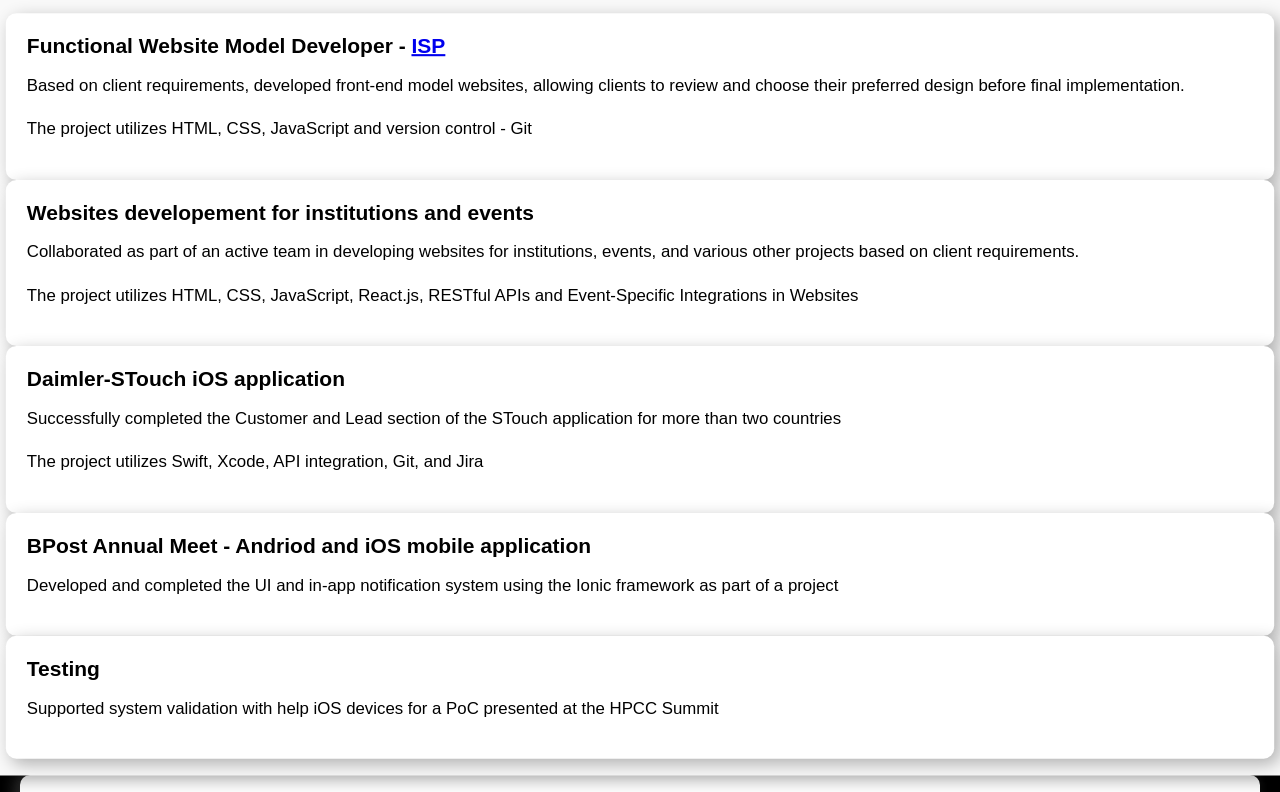
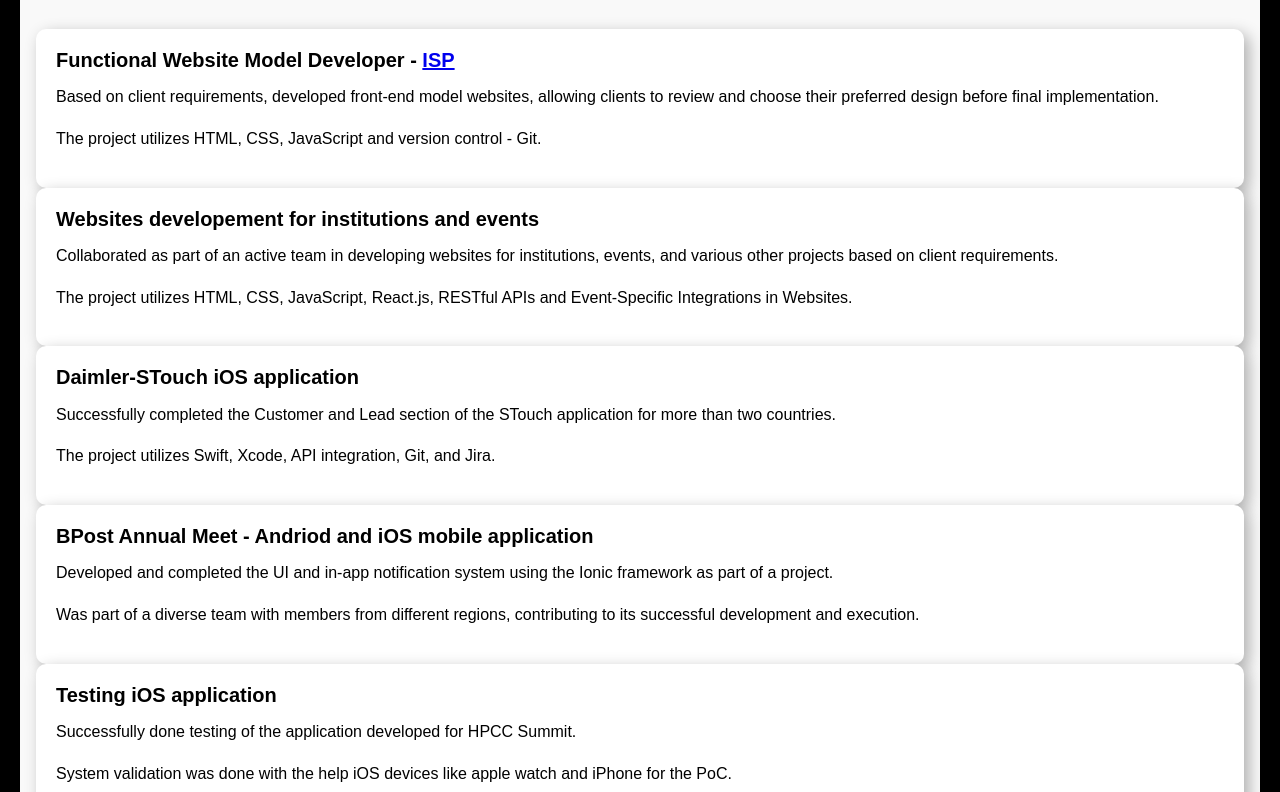
Before and after one commit to Sree-lekshmy/Portfolio, a plain HTML site: page bio.html in a window 1280 px wide. Shown: the part 1980-2772 px from the top of the page. Drawn offline with Linux system fonts and the light colour scheme.

Commit message:
Minor Text corrections

```diff
--- a/bio.html
+++ b/bio.html
@@ -68,18 +68,18 @@
             </div>
             <div class="card">
                 <h4>6th Rank - Master of Technology</h4>
-                <p>Achieved Master of Technology in Computer and Information Science from Cochin University of Science and Technology and secured a campus placement at Infosys</p>
+                <p>Achieved Master of Technology in Computer and Information Science from Cochin University of Science and Technology and secured a campus placement at Infosys.</p>
             </div>
             <div class="card">
                 <h4>Published work in the IJERCSE</h4>
-                <p>Presented my research at the International Conference organized by NIER-India, and my findings received recognition</p>
+                <p>Presented my research at the International Conference organized by NIER-India, and my findings received recognition.</p>
             </div>
                 <div class="card">
                 <h4>Published review paper in the IJCA</h4>
-                <p>Authored a review paper showcasing my commitment to contributing valuable insights to the academic community</p>
+                <p>Authored a review paper showcasing my commitment to contributing valuable insights to the academic community.</p>
             </div>
             <div class="card">
-                <h4>NCC, youth wing of the Indian Armed Forces - Certifcates C,B,A</h4>
+                <h4>NCC, youth wing of the Indian Armed Forces - Certifcates C,B,A.</h4>
                 <p>Participated in over five training camps, engaging in activities such as firing competitions, obstacle courses, and parasailing.</p>
             </div>
 
@@ -90,26 +90,29 @@
             <div class="card">
                 <h4>Functional Website Model Developer - <a href = "https://immigrationsp.co.uk/" target ="_blank">ISP</a></h4>
                 <p>Based on client requirements, developed front-end model websites, allowing clients to review and choose their preferred design before final implementation.</p>
-                <p>The project utilizes HTML, CSS, JavaScript and version control - Git</p>
+                <p>The project utilizes HTML, CSS, JavaScript and version control - Git.</p>
             </div>
 
             <div class="card">
                 <h4>Websites developement for institutions and events</h4>
                 <p>Collaborated as part of an active team in developing websites for institutions, events, and various other projects based on client requirements.</p>
-                <p>The project utilizes HTML, CSS, JavaScript, React.js, RESTful APIs and Event-Specific Integrations in Websites</p>
+                <p>The project utilizes HTML, CSS, JavaScript, React.js, RESTful APIs and Event-Specific Integrations in Websites.</p>
             </div>
             <div class="card">
                 <h4>Daimler-STouch iOS application</h4>
-                <p>Successfully completed the Customer and Lead section of the STouch application for more than two countries</p>
-                <p>The project utilizes Swift, Xcode, API integration, Git, and Jira</p>
+                <p>Successfully completed the Customer and Lead section of the STouch application for more than two countries.</p>
+                <p>The project utilizes Swift, Xcode, API integration, Git, and Jira.</p>
             </div>
                 <div class="card">
                 <h4>BPost Annual Meet - Andriod and iOS mobile application</h4>
-                <p>Developed and completed the UI and in-app notification system using the Ionic framework as part of a project</p>
+                <p>Developed and completed the UI and in-app notification system using the Ionic framework as part of a project.</p>
+                <p>Was part of a diverse team with members from different regions, contributing to its successful development
+                    and execution.</p>
             </div>
             <div class="card">
-                <h4>Testing</h4>
-                <p>Supported system validation with help iOS devices for a PoC presented at the HPCC Summit</p>
+                <h4>Testing iOS application</h4>
+                <p>Successfully done testing of the application developed for HPCC Summit.</p>
+                <p>System validation was done with the help iOS devices like apple watch and iPhone for the PoC.</p>
             </div>
 
         </section>
--- a/resources/styles.css
+++ b/resources/styles.css
@@ -482,7 +482,7 @@
 
 
 /* Specific Styling for Experience Section */
-.experience .job, .education .degree, .achievements .achievement, .skills .skill, .projects, .project {
+.experience .job, .education .degree, .achievements .achievement, .skills .skill, .projects {
     background-color: #f9f9f9;
     padding: 1em;
     border-radius: .5em;
@@ -491,7 +491,7 @@
     transition: transform 0.3s ease, box-shadow 0.3s ease;
 }
 
-.experience .job:hover, .education .degree:hover, .achievements .achievement:hover, .skills .skill:hover, .projects, .project:hover {
+.experience .job:hover, .education .degree:hover, .achievements .achievement:hover, .skills .skill:hover, .projects .project:hover {
     transform: scale(1.05);
     box-shadow: 5px 5px 15px rgba(0, 0, 0, 0.3);
 }
```
